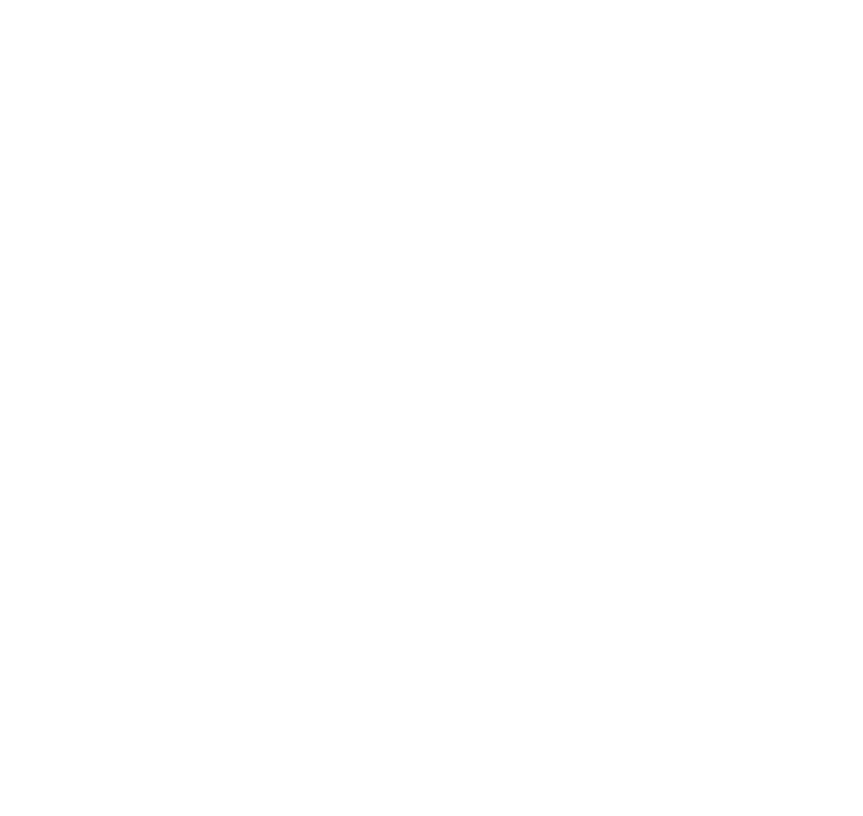
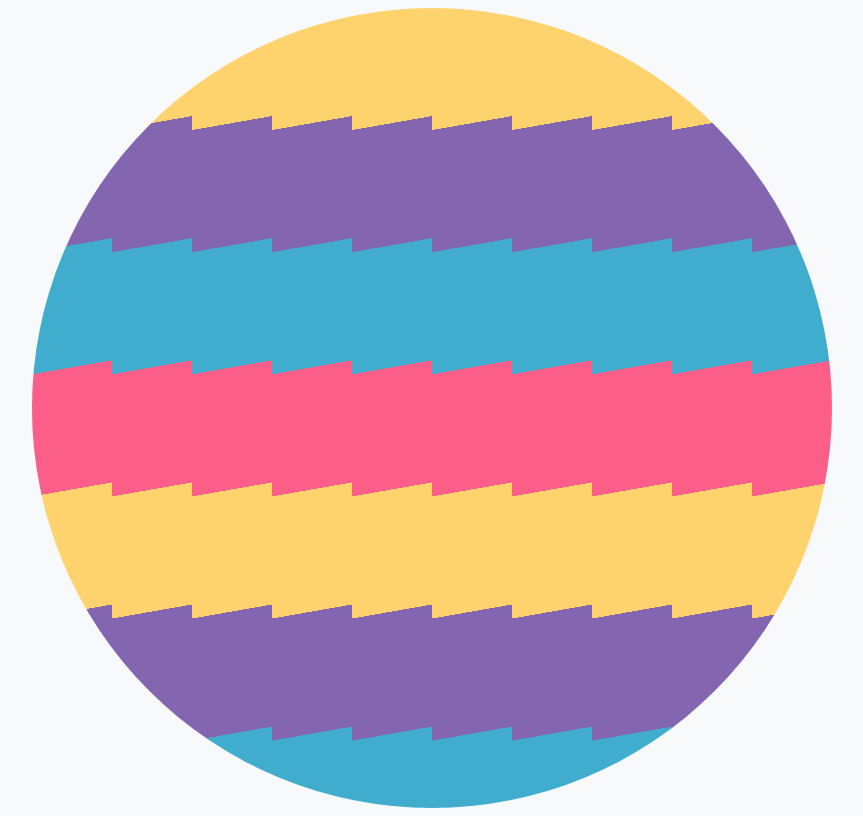
Before and after one commit to cristianbyte/localhost, a plain HTML site: page cheers-to-you/index.html in a window 1280 px wide. Shown: the whole page, without its empty margins (208-1071 px from the left). Drawn offline with Linux system fonts and the light colour scheme.

Commit message:
pinata style added

```diff
--- a/cheers-to-you/index.html
+++ b/cheers-to-you/index.html
@@ -6,11 +6,48 @@
     <title>Cheers to you</title>
 
     <style>
+        :root{
+            --color1: #FED36E;
+            --color2: #8365B0;
+            --color3: #40ADCF;
+            --color4: #FC5E8A;
+        }
 
+        body {
+            display: flex;
+            justify-content: center;
+            align-items: center;
+            height: 100vh;
+            background-color: #F8F9FA;
+        }.pinata-container{
+            transform: scale(4);
+        }
+
+       .panata {
+        width: 800px;
+        height: 800px;
+        background-color: #E9ECEF;
+        border-radius: 20px;
+        display: flex;
+        justify-content: center;
+        align-items: center;
+        flex-direction: column;
+        font-family: Arial, sans-serif;
+        font-size: 24px;
+        border-radius: 50%;
+        color: #212529;
+        transition: 0.5s ease-in-out;
+        background-image: linear-gradient(170deg, var(--color1) 15%, var(--color2) 15% 30%, var(--color3) 30% 45%, var(--color4) 45% 60%,var(--color1) 60% 75%, var(--color2) 75% 90%, var(--color3) 90% 100%);
+        background-size: 10% 100%;
+        /* background-position: 0px -100px; */
+        background-repeat: repeat-x;
+    }
     </style>
 </head>
 <body>
+    <div class="panata">
 
+    </div>
     <script>
     </script>
 </body>
```
Also changed, not shown: cheers-to-you/assets/pinata.svg (added).
